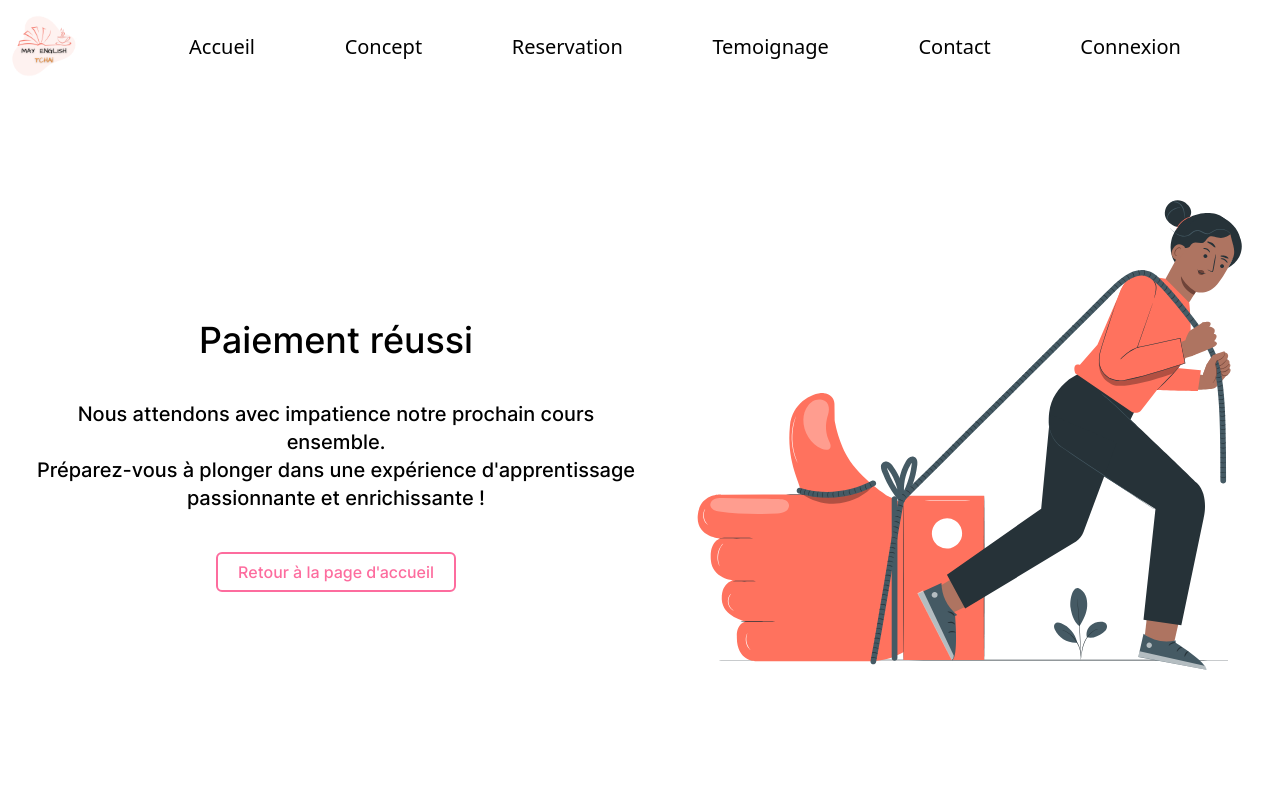
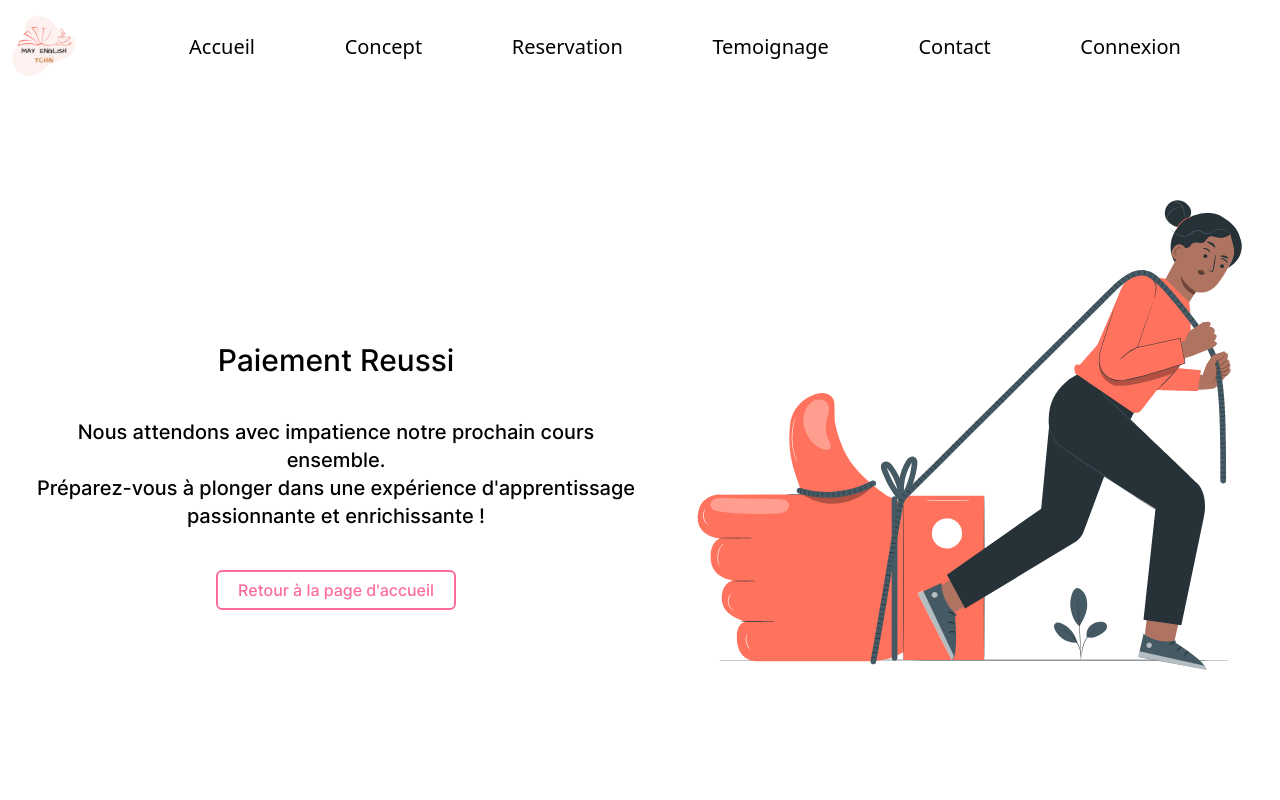
Before and after one commit to may-english-tchai/web-app, a React (Vite) app: page /payment-success/1 in a window 1280 px wide. Shown: the top 800 px of the page. Built offline with nearby package versions, Linux system fonts and the light colour scheme; a web font is replaced by a local one.

Commit message:
#feat: #189 add toast in success payment page

```diff
--- a/src/components/payment/PaymentSuccessful.jsx
+++ b/src/components/payment/PaymentSuccessful.jsx
@@ -1,6 +1,8 @@
 import Button from "../elements/Button";
 import "../../assets/styles/paymentsuccessful.scss";
 import { useState } from "react";
+import toast, { Toaster } from "react-hot-toast";
+import { useEffect } from "react";
 
 const PaymentSuccessful = () => {
 	const [isButtonHovered, setIsButtonHovered] = useState(false);
@@ -11,6 +13,19 @@ const PaymentSuccessful = () => {
 
 	const handleButtonMouseLeave = () => {
 		setIsButtonHovered(false);
+	};
+
+	useEffect(() => {
+		const timeout = setTimeout(() => {
+			toast.success("Votre paiement est reussi ! Merci !");
+		}, 1000);
+		return () => {
+			clearTimeout(timeout);
+		};
+	}, []);
+
+	const returnHomePage = () => {
+		window.location.replace("/");
 	};
 
 	const buttonStyle = {
@@ -28,7 +43,19 @@ const PaymentSuccessful = () => {
 	return (
 		<div className="flex h-screen flex-col md:flex-row items-center max-w-screen-xl mx-auto my-auto">
 			<div className="successfulPayment mt-28 flex flex-col items-center text-center space-y-10 md:space-y-10 md:mx-8 md:w-1/2">
-				<h2 className="text-4xl">Paiement réussi</h2>
+				<Toaster
+					toastOptions={{
+						style: {
+							border: "3px solid green",
+							padding: "16px",
+							color: "green",
+							fontStyle: "bold",
+						},
+					}}
+				/>
+				<div className="text-base md:text-3xl">
+					<h2>Paiement Reussi</h2>
+				</div>
 				<div>
 					<p className=" text-base md:text-xl">
 						Nous attendons avec impatience notre prochain cours ensemble. <br />
@@ -46,6 +73,7 @@ const PaymentSuccessful = () => {
 						}
 						onMouseEnter={handleButtonMouseEnter}
 						onMouseLeave={handleButtonMouseLeave}
+						onClick={returnHomePage}
 					>
 						Retour à la page d&apos;accueil
 					</Button>
```
